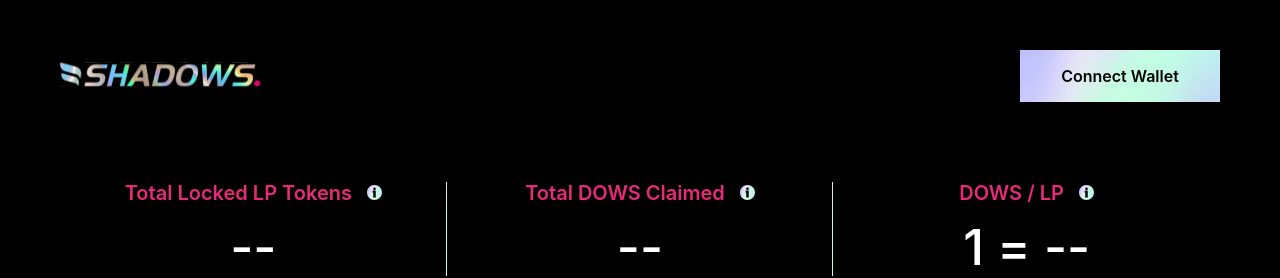
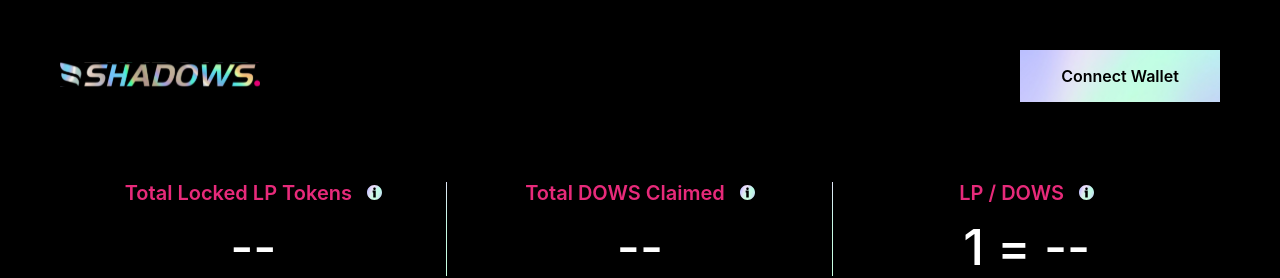
Before and after one commit to ShadowsNetwork/shadows-lp-pool-dashboard, a Next.js app: page / in a window 1280 px wide. Shown: the top 278 px of the page. Built offline with nearby package versions, Linux system fonts and the light colour scheme; a web font is replaced by a local one.

Commit message:
revisions

```diff
--- a/components/templates/home/index.js
+++ b/components/templates/home/index.js
@@ -38,7 +38,7 @@
       totalLocked: numberHelper.toFix(Web3.utils.fromWei(totalLocked, 'ether')),
       paidOut: numberHelper.toFix(Web3.utils.fromWei(paidOut, 'ether')),
       totalEarned: numberHelper.toFix(Web3.utils.fromWei(userInfo.rewardDebt, 'ether')),
-      perShare: totalLockedInt > 0 && _rewardPerBlock > 0 ? numberHelper.toFix(_rewardPerBlock / totalLockedInt, 3) : 'TBD',
+      perShare: totalLockedInt > 0 && _rewardPerBlock > 0 ? numberHelper.toFix(_rewardPerBlock / totalLockedInt, 6) : 'TBD',
       lpBalance: numberHelper.toFix(Web3.utils.fromWei(lpBalance, 'ether')),
       deposited: numberHelper.toFix(Web3.utils.fromWei(deposited, 'ether')),
       pending: numberHelper.toFix(Web3.utils.fromWei(pending, 'ether')),
@@ -145,37 +145,37 @@
             {
               slug: "tllt",
               title: 'Total Locked LP Tokens',
-              info: 'Total Locked LP Tokens',
+              info: 'The total amount of Uniswap ETH/DOWS pair LP tokens staked in the contracts.',
               value: informations.totalLocked,
             },
             {
               slug: "tde",
               title: 'Total DOWS Claimed',
-              info: 'Total DOWS Claimed',
+              info: 'The total amount of DOWS minted through the liquidity provider program.',
               value: informations.paidOut,
             },
             {
               slug: "dl",
-              title: 'DOWS / LP',
-              info: 'DOWS / LP',
+              title: 'LP / DOWS',
+              info: 'Amount of DOWS tokens earned per block per LP token locked.',
               value: `1  =  ${informations.perShare || '--'}`,
             },
             {
               slug: "sb",
               title: 'Start Block #',
-              info: 'Start Block #',
+              info: 'Starting block number of the liquidity provider program.',
               value: informations.startBlock,
             },
             {
               slug: "en",
               title: 'End Block #',
-              info: 'End Block #',
+              info: 'Ending block number of the liquidity provider program.',
               value: informations.endBlock,
             },
             {
               slug: "rpb",
               title: 'Reward per Block',
-              info: 'Reward per Block',
+              info: 'Amount of DOWS that become available as rewards per each Ethereum block.',
               value: informations.rewardPerBlock ? `${informations.rewardPerBlock} DOWS` : '',
             },
           ]}
@@ -188,27 +188,27 @@
             {
               slug: "lttl",
               title: 'LP tokens to lock',
-              info: 'LP tokens to lock',
+              info: 'The amount of LP tokens you have available to lock in the program.',
               value: informations.lpBalance,
-              disable: disable === 'lock',
+              disable: disable === 'lock' || informations.lpBalance === '0.00',
               onButtonClick: lock,
               buttonTitle: 'Lock LP Tokens'
             },
             {
               slug: "llt",
               title: 'Locked LP Tokens',
-              info: 'Locked LP Tokens',
+              info: 'The amount of LP tokens you already have locked in the program.',
               value: informations.deposited,
-              disable: disable === 'unlock',
+              disable: disable === 'unlock' || informations.deposited === '0.00',
               onButtonClick: unlock,
               buttonTitle: 'Unlock LP Tokens'
             },
             {
               slug: "cd",
               title: 'Claimable DOWS',
-              info: 'Claimable DOWS',
+              info: 'The amount of DOWS you are able to claim and mint.',
               value: numberHelper.toFix(informations.pending),
-              disable: disable === 'claim',
+              disable: disable === 'claim' || informations.pending === '0.00',
               onButtonClick: claim,
               buttonTitle: 'Claim DOWS'
             },
```
